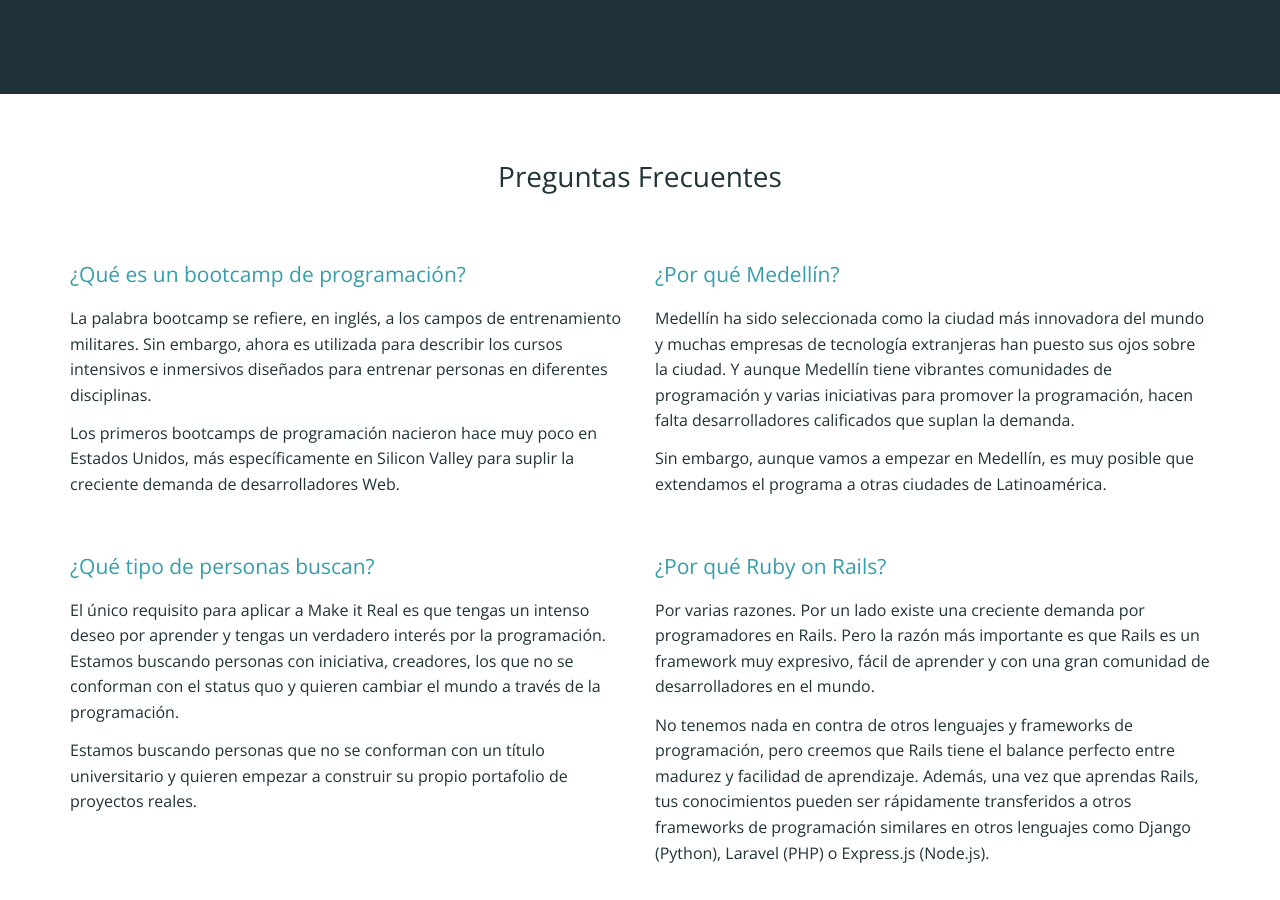
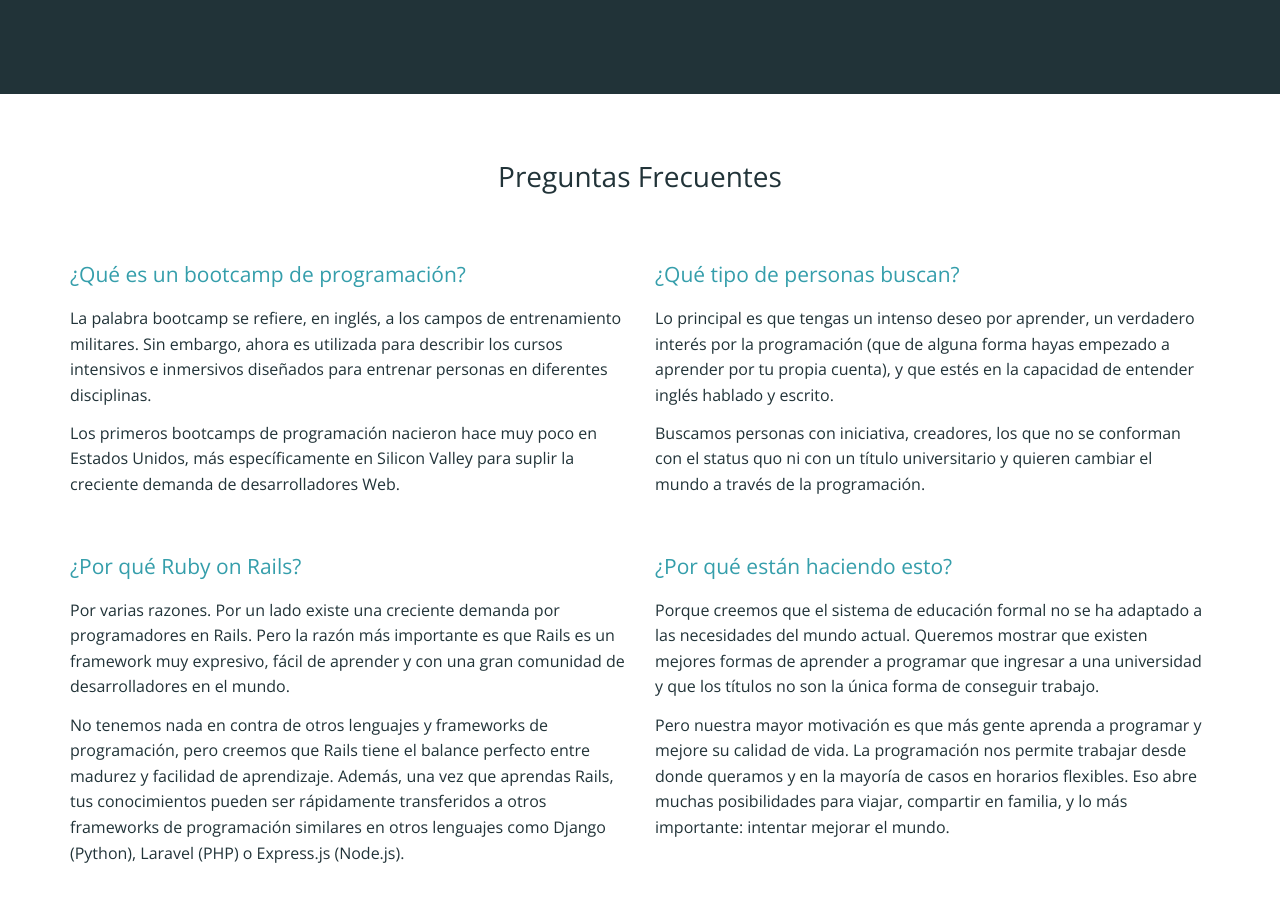
Before and after one commit to simonhoyos/blog, a Jekyll site: the page built from index.html, in a window 1280 px wide and 900 px high, scrolled down 2938 px. Built offline with Jekyll 4.4.1, drawn with Linux system fonts in a browser that asks for light colours; nearby versions of some CDN libraries.

Commit message:
Improve FAQ in homepage

```diff
--- a/index.html
+++ b/index.html
@@ -236,14 +236,10 @@
         <p>Los primeros bootcamps de programación nacieron hace muy poco en Estados Unidos, más específicamente en Silicon Valley para suplir la creciente demanda de desarrolladores Web.</p>
       </div>
       <div class="col-sm-6 q">
-        <header>¿Por qué Medellín?</header>
-        <p>Medellín ha sido seleccionada como la ciudad más innovadora del mundo y muchas empresas de tecnología extranjeras han puesto sus ojos sobre la ciudad. Y aunque Medellín tiene vibrantes comunidades de programación y varias iniciativas para promover la programación, hacen falta desarrolladores calificados que suplan la demanda.</p>
-        <p>Sin embargo, aunque vamos a empezar en Medellín, es muy posible que extendamos el programa a otras ciudades de Latinoamérica.</p>
-      </div>
-      <div class="col-sm-6 q">
         <header>¿Qué tipo de personas buscan?</header>
-        <p>El único requisito para aplicar a Make it Real es que tengas un intenso deseo por aprender y tengas un verdadero interés por la programación. Estamos buscando personas con iniciativa, creadores, los que no se conforman con el status quo y quieren cambiar el mundo a través de la programación.</p>
-        <p>Estamos buscando personas que no se conforman con un título universitario y quieren empezar a construir su propio portafolio de proyectos reales.</p>
+        <p>Lo principal es que tengas un intenso deseo por aprender, un verdadero interés por la programación (que de alguna forma hayas empezado a aprender por tu propia cuenta), y que estés en la capacidad de entender inglés hablado y escrito.</p>
+
+        <p>Buscamos personas con iniciativa, creadores, los que no se conforman con el status quo ni con un título universitario y quieren cambiar el mundo a través de la programación.</p>
       </div>
       <div class="col-sm-6 q">
         <header>¿Por qué Ruby on Rails?</header>
```
